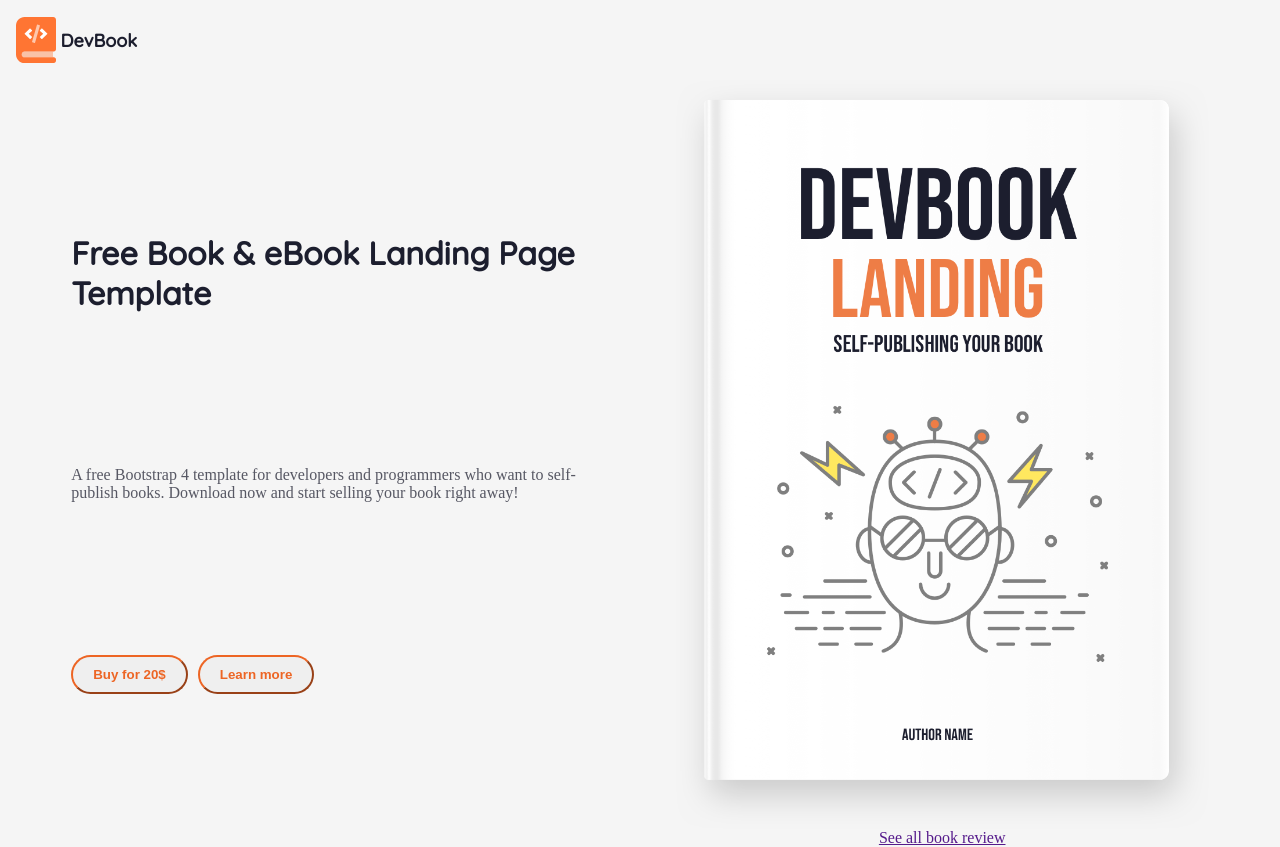
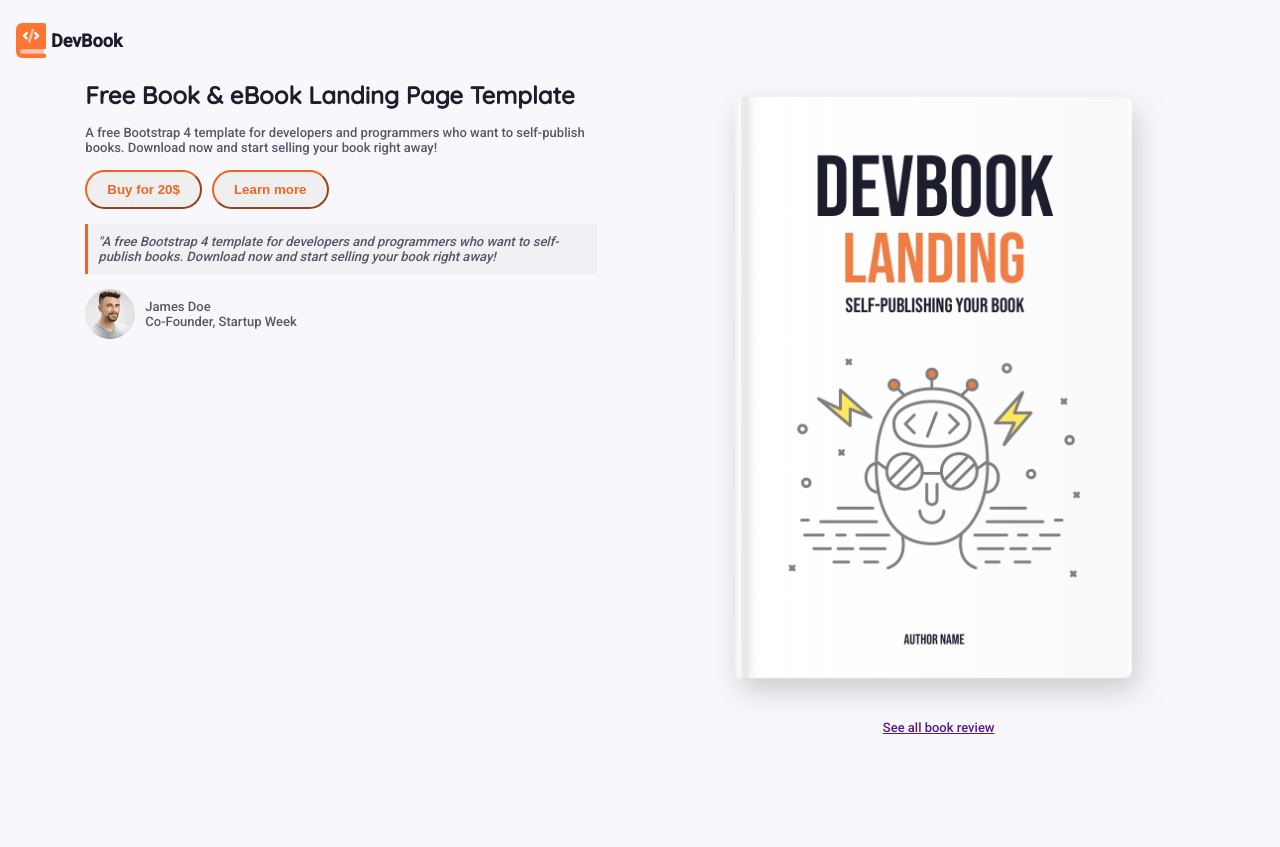
Before and after one commit to kimberly327/eBook, a plain HTML site: page project/index.html in a window 1280 px wide. After the commit the page ends 800 px from the top, so only its background shows below. Drawn offline with Linux system fonts and the light colour scheme; a web font is replaced by a local one.

Commit message:
New items and upgrades
Changed some tags with semantic tags in HTML.
Changed structure and name classes on HTML and CSS to obtain better legibility.

```diff
--- a/project/css/page.css
+++ b/project/css/page.css
@@ -4,33 +4,28 @@ body {
     padding: 0;
     height: 100%;
     width: 100%;
-    background-color: whitesmoke;
+    background-color: #f8f8fc;
     color: #1c1e2ebb;
+    font-family: 'Roboto', sans-serif;
 }
 
-@font-face {
-	font-family: 'Quicksand';
-	src: url('https://fonts.googleapis.com/css2?family=Quicksand:wght@500&display=swap');
-}
-
-.navigation-bar {
+.nav-bar{
     display: flex;
     height: 10%;
     width: 100%;
-    justify-content: flex-start;
     align-items: center;
-}
-
-.btn-nav-bar {
-    padding-left: 1em;
-    font-family: 'Quicksand', sans-serif;
     color: #1c1e2e;
 }
 
-.btn-nav-bar * {
+.nav-bar--btn{
+    font-size: large;
+    padding-left: 1rem;
+}
+
+.nav-bar--btn *{
+    max-height: 35px;
     display: inline-block;
     vertical-align: middle;
-    font-size: large;
 }
 
 .content{
@@ -40,42 +35,66 @@ body {
     flex-wrap: wrap;
 }
 
-.content .info-page, .content .locandina{
+.info-page, .locandina{
     display: inherit;
-    justify-content: inherit;
     flex-direction: column;
     align-items: center;
+    font-size: small;
+    width: 40%;
 }
 
-.content img{
-    width: 100%;
-    height: auto;
+.info-page{
+    display: inline-block;
 }
 
-.content .emphasis-title{
-    font-size: xx-large;
+.info-page>*, locandina>*{
+    margin-bottom: 15px;
+}
+
+.info-page--title{
+    font-size: x-large;
     font-family: 'Quicksand', sans-serif;
     color: #1c1e2e;
 }
 
-.link-options{
+.info-page--buttons{
     display: flex;
-    height: auto;
     width: 100%;
-    justify-content: flex-start;
     align-items: center;
 }
 
-.buttons{
+.info-page--buttons>.button{
+    padding: 10px 20px;
     margin-right: 10px;
-    padding: 10px 20px;
-    text-align: center;
     border-radius: 1.5rem;
     color: #ed6524;
     border-color: #ed6524;
 }
 
-.buttons:hover{
+.info-page--buttons>.button:hover{
     background-color: #ed6524;
     color: whitesmoke;
 }
+
+.info-page--reviews{
+    vertical-align: middle;
+    padding: 10px;
+    background-color:#f0f0f5;
+    border-left: solid #ed6524 ;
+}
+
+.info-page--profile-review{
+    display: flex;
+    align-items: center;
+}
+
+.info-page--profile-review>img {
+    display: inline-block;
+    height: 50px;
+    margin-right: 10px;
+}
+
+.locandina--poster{
+    height: auto;
+    max-height: 80vh;
+}
--- a/project/css/screen-rules.css
+++ b/project/css/screen-rules.css
@@ -1,37 +1,9 @@
 /* For mobile devices: */
 [class*="col-"] {
 	width: 80%;
-	display: inline-block;
 }
 
 @media only screen and (min-width:600px) {
     /* For tablets: */
-	.col-m-1 {width: 8.33%;}
-	.col-m-2 {width: 16.66%;}
-	.col-m-3 {width: 25%;}
-	.col-m-4 {width: 33.33%;}
-	.col-m-5 {width: 41.66%;}
-	.col-m-6 {width: 50%;}
-	.col-m-7 {width: 58.33%;}
-	.col-m-8 {width: 66.66%;}
-	.col-m-9 {width: 75%;}
-	.col-m-10 {width: 83.33%;}
-	.col-m-11 {width: 91.66%;}
-	.col-m-12 {width: 100%;}
+	.col-40 {width: 40%;}
 }
-
-@media only screen and (min-width: 768px) {
-    /* For desktop: */
-	.col-1 {width: 8.33%;}
-	.col-2 {width: 16.66%;}
-	.col-3 {width: 25%;}
-	.col-4 {width: 33.33%;}
-	.col-5 {width: 41.66%;}
-	.col-6 {width: 50%;}
-	.col-7 {width: 58.33%;}
-	.col-8 {width: 66.66%;}
-	.col-9 {width: 75%;}
-	.col-10 {width: 83.33%;}
-	.col-11 {width: 91.66%;}
-	.col-12 {width: 100%;}
-}
--- a/project/index.html
+++ b/project/index.html
@@ -5,6 +5,9 @@
     <link rel="preconnect" href="https://fonts.googleapis.com">
     <link rel="preconnect" href="https://fonts.gstatic.com" crossorigin>
     <link href="https://fonts.googleapis.com/css2?family=Quicksand:wght@500&display=swap" rel="stylesheet">
+    <link rel="preconnect" href="https://fonts.googleapis.com">
+    <link rel="preconnect" href="https://fonts.gstatic.com" crossorigin>
+    <link href="https://fonts.googleapis.com/css2?family=Macondo&family=Roboto:wght@500&display=swap" rel="stylesheet">
     <title>
         Free Book & eBook!
     </title>
@@ -12,31 +15,44 @@
 </head>
 <body>
     <!--navigation bar-->
-    <div class="navigation-bar" >
-        <div class="btn-nav-bar">
+    <nav class="nav-bar" >
+        <a class="nav-bar--btn">
             <img src="assets\img\site-logo.svg">
             <p> <b> DevBook </b> </p>
-        </div>
+        </a>
         <!--add here more with nav if needed, rules already setted-->
-    </div>
+    </nav>
+   <!--main content-->
+    <main class="content">
 
-   <!--main content-->
-    <div class="content">
+        <section class="info-page col-40" >
 
-        <div class="col-5 col-m-5 info-page" >
-            <div class="emphasis-title"> <b>Free Book & eBook Landing Page Template</b> </div>
+            <div class="info-page--title"> <b>Free Book & eBook Landing Page Template</b> </div>
             <div>  A free Bootstrap 4 template for developers and programmers who want to self-publish books. Download now and start selling your book right away!</div>
-            <div class="link-options">
-                <button type="button" class="buttons"> <b>Buy for 20$</b></button>
-                <button type="button" class="buttons" ><b>Learn more</b></button>
+
+            <div class="info-page--buttons">
+                <button type="button" class="button"> <b>Buy for 20$</b></button>
+                <button type="button" class="button" ><b>Learn more</b></button>
             </div>
-        </div>
 
-        <div class="col-5 col-m-5 locandina" >
-            <img src="assets\img\devbook-cover.png" >
-            <a href="" > See all book review</a>
-        </div>
+            <div class="info-page--reviews">
+                <i> "A free Bootstrap 4 template for developers and programmers who want to self-publish books. Download now and start selling your book right away! </i>
+            </div>
 
+            <div class="info-page--profile-review" >
+                <img src="assets\profiles\profile-1.png" >
+                <div>
+                    <div> James Doe  </div>
+                    <div> Co-Founder, Startup Week </div>
+                </div>
+            </div>
 
-    </div>
+        </section>
+
+        <section class="locandina col-40" >
+            <img src="assets\img\devbook-cover.png" class="locandina--poster">
+            <a href=""> See all book review</a>
+        </section>
+
+    </main>
 </body>
```
Also changed, not shown: project/assets/profiles/author-profile.png (added), project/assets/profiles/profile-1.png (added), project/assets/profiles/profile-2.png (added), project/assets/profiles/profile-3.png (added), project/assets/profiles/profile-4.png (added), project/assets/profiles/profile-5.png (added).
